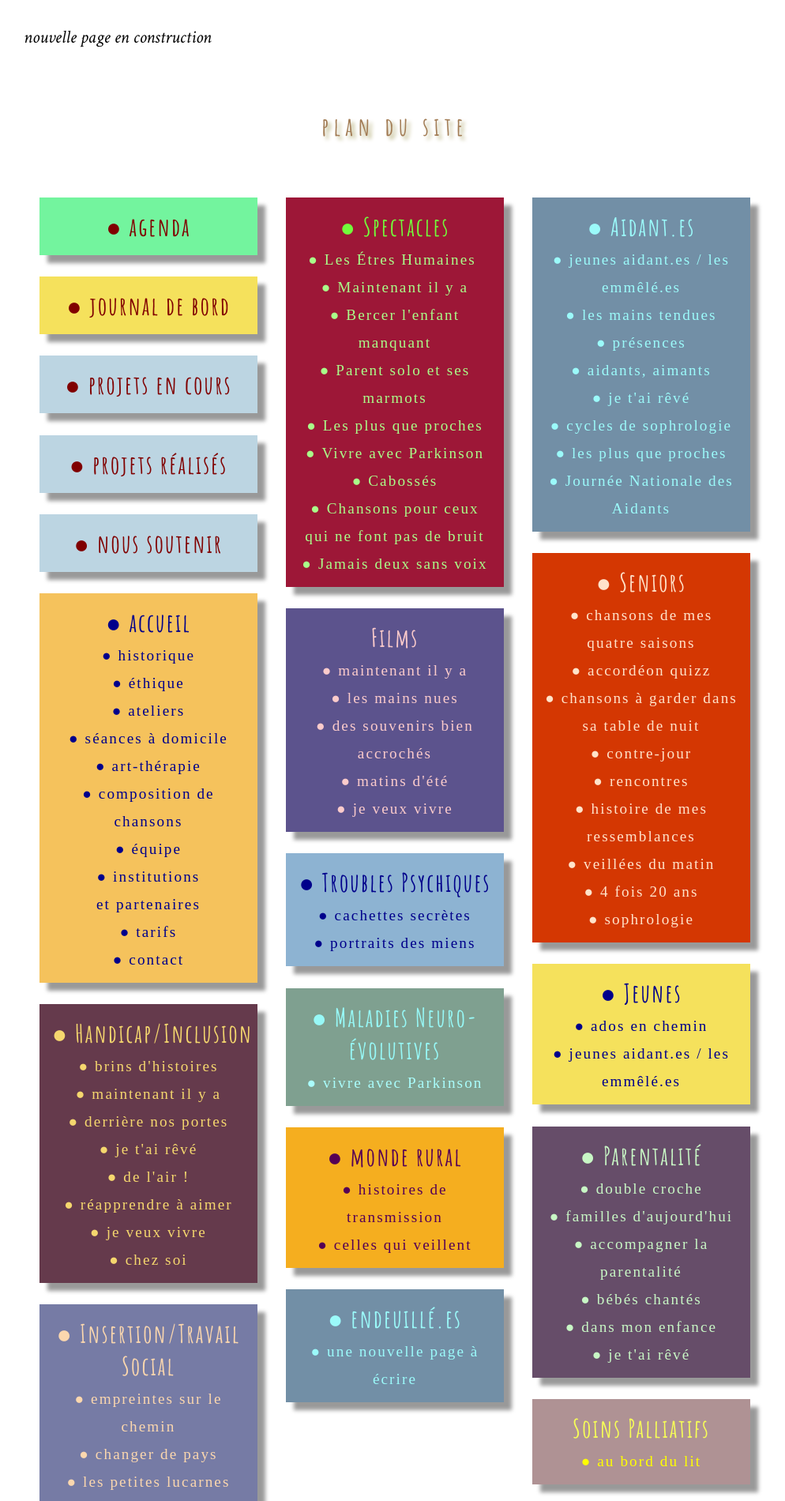
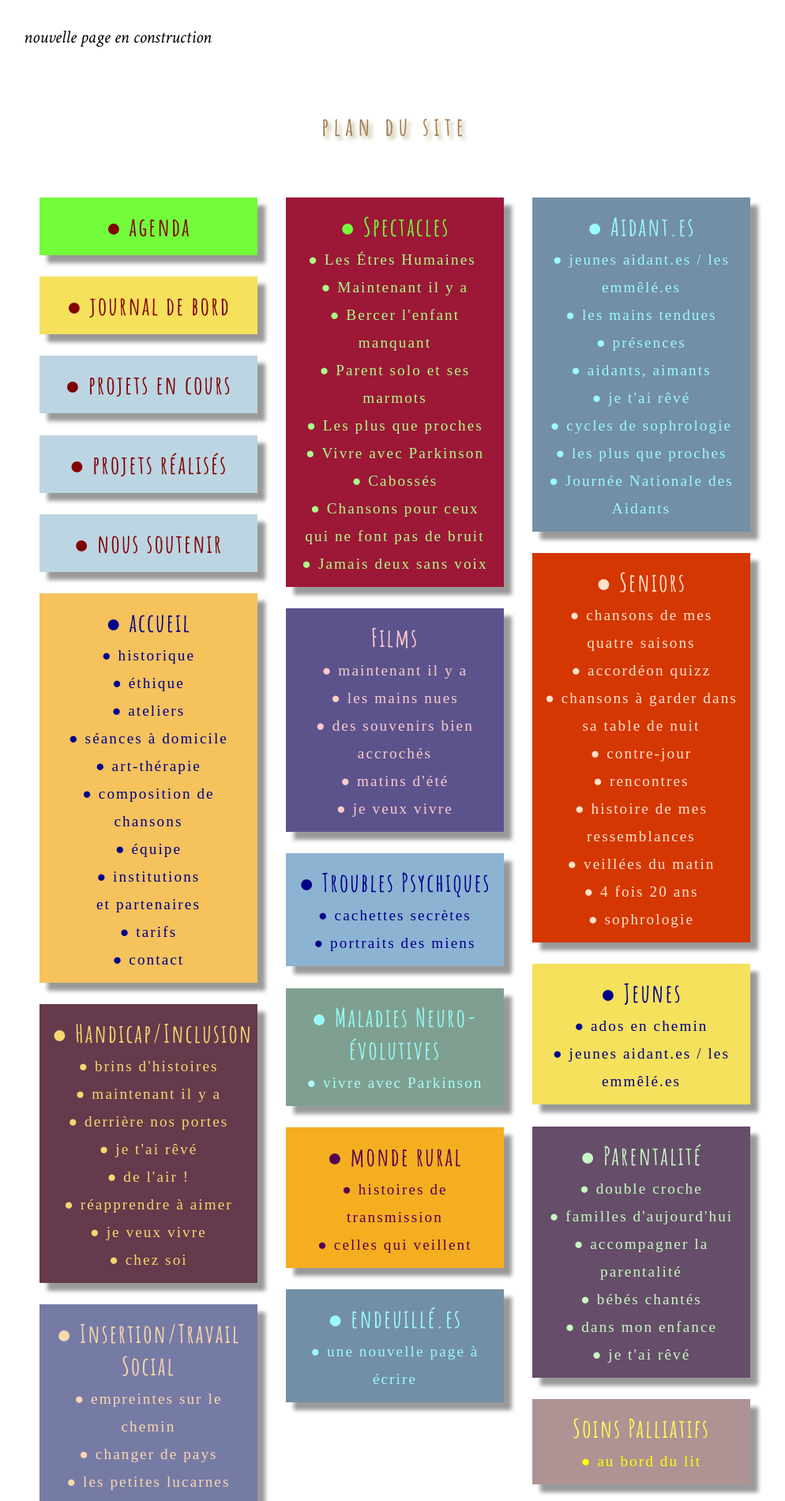
Before and after one commit to leshnik/revertouthaut, a Jekyll site: the page built from sur-le-seuil.md, in a window 1280 px wide. Shown: the part 250-2150 px from the top of the page at 79% size, without its empty margins (140-1134 px from the left). Built offline with Jekyll 4.4.1, drawn with Linux system fonts in a browser that asks for light colours.

Commit message:
nav2 change color on agenda

```diff
--- a/_includes/NavListCards2.html
+++ b/_includes/NavListCards2.html
@@ -3,7 +3,7 @@
 <nav>
 <div id="siteMap" class="space-around--wrap">
   <div>
-    <p class="shadow" style="background:#73f49e; width: 28ch">
+    <p class="shadow" style="background:#72fc3b; width: 28ch">
       <a class="nav-list-heading" style="color:#800000" href="/agenda">●&nbsp;agenda</a>
     </p>
 
```
